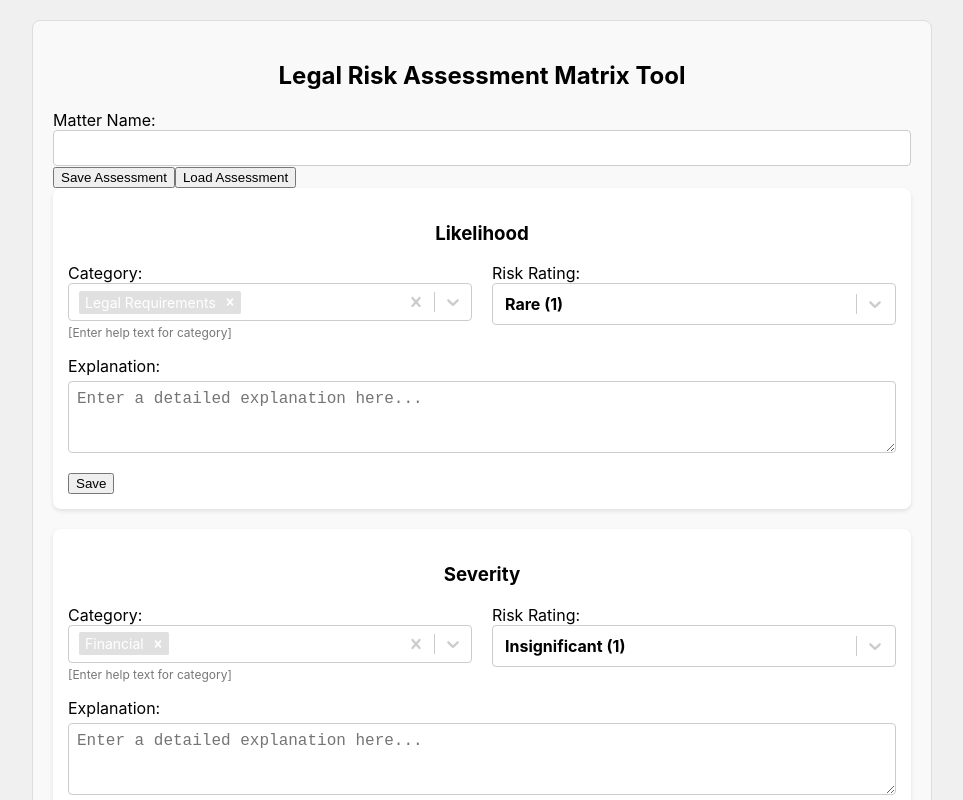
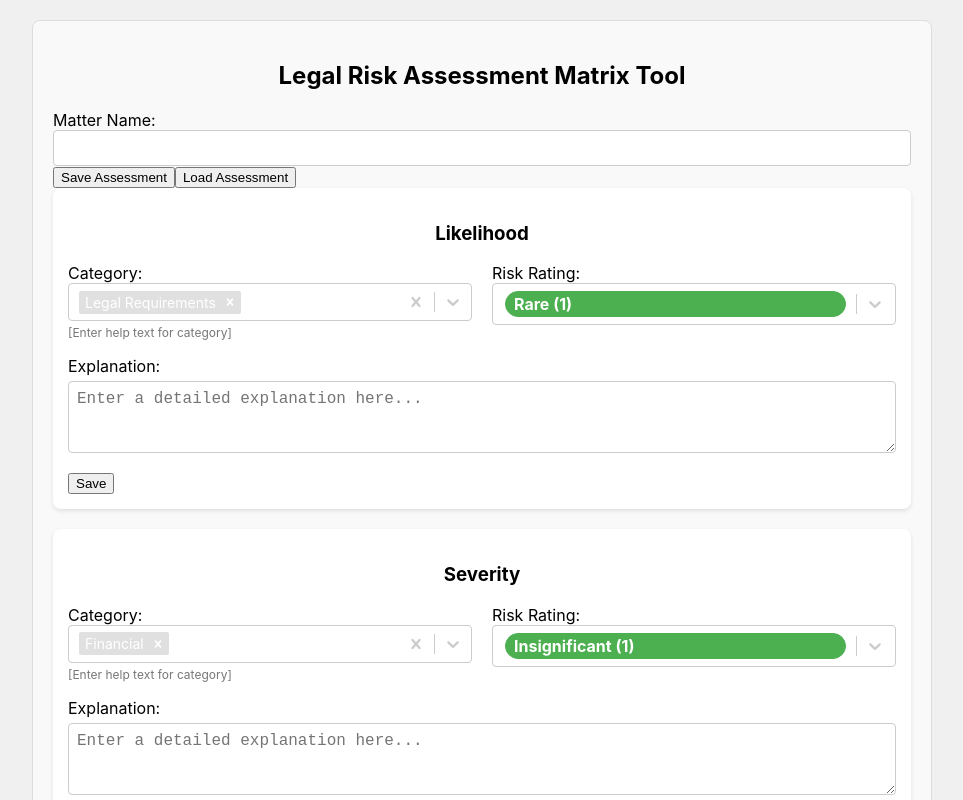
Before and after one commit to lununez/risk-matrix-3000, a React (Create React App) app: page / in a window 1280 px wide. Shown: the top 800 px of the page, without its empty margins (158-1121 px from the left). Built offline with nearby package versions, Linux system fonts and the light colour scheme.

Commit message:
Update RiskMatrix.js

```diff
--- a/src/components/RiskMatrix.js
+++ b/src/components/RiskMatrix.js
@@ -2,7 +2,7 @@
 import React, { useState, useEffect, useRef } from "react";
 import html2canvas from "html2canvas";
 import Select from "react-select";
-import "./RiskMatrix.css"; // Ensure this file contains your updated styling
+import "./RiskMatrix.css"; // Ensure your CSS is updated accordingly
 
 // --- Constants & Utility Functions ---
 
@@ -88,7 +88,6 @@ function generateMarkdownTable(likelihoodRisks, severityRisks) {
   const header = "| Type | Category | Explanation | Risk Rating |\n| --- | --- | --- | --- |\n";
   const rows = [];
   likelihoodRisks.forEach((risk) => {
-    // If risk.categories is an array, join them.
     const categoryText = Array.isArray(risk.categories) ? risk.categories.join(", ") : risk.category;
     rows.push(`| Likelihood | ${categoryText} | ${risk.explanation} | ${risk.ratingLabel} (${risk.rating}) |`);
   });
@@ -99,10 +98,72 @@ function generateMarkdownTable(likelihoodRisks, severityRisks) {
   return header + rows.join("\n");
 }
 
+// Utility to return the pill style for risk rating (used in table rendering)
+function getRiskRatingStyle(value) {
+  let backgroundColor = "#fff",
+    textColor = "#333",
+    borderColor = "#ccc";
+  switch (value) {
+    case 1:
+      backgroundColor = "#4CAF50";
+      textColor = "#FFFFFF";
+      borderColor = "#4CAF50";
+      break;
+    case 2:
+      backgroundColor = "#8BC34A";
+      textColor = "#FFFFFF";
+      borderColor = "#8BC34A";
+      break;
+    case 3:
+      backgroundColor = "#FFEB3B";
+      textColor = "#000000";
+      borderColor = "#FFEB3B";
+      break;
+    case 4:
+      backgroundColor = "#FF9800";
+      textColor = "#000000";
+      borderColor = "#FF9800";
+      break;
+    case 5:
+      backgroundColor = "#F44336";
+      textColor = "#FFFFFF";
+      borderColor = "#F44336";
+      break;
+    default:
+      break;
+  }
+  return {
+    backgroundColor,
+    color: textColor,
+    border: `1px solid ${borderColor}`,
+    borderRadius: "16px",
+    padding: "2px 8px",
+    fontWeight: "700",
+    fontSize: "14px",
+    display: "inline-block",
+  };
+}
+
 // --- Components ---
 
-// Updated RiskInputSection using react-select for a polished multi‑select and single‑select.
+// Updated RiskInputSection using react-select for polished multi‑select and single‑select fields.
 const RiskInputSection = ({ type, categories, ratingOptions, onAddRisk }) => {
+  // Map categories to include color for styling.
+  const categoryOptions = categories.map((cat) => {
+    let color;
+    if (cat === "Legal Requirements") color = "#E91E63";
+    else if (cat === "Prior Commitment") color = "#9C27B0";
+    else if (cat === "3rd Party Rights") color = "#3F51B5";
+    else if (cat === "Defensibility") color = "#00BCD4";
+    else if (cat === "Regulatory Interest") color = "#8BC34A";
+    else if (cat === "Regulatory Engagement") color = "#CDDC39";
+    else if (cat === "Enforcement History") color = "#FFC107";
+    else if (cat === "Discoverability") color = "#FF5722";
+    else if (cat === "Market Practices") color = "#795548";
+    else color = "#ccc";
+    return { value: cat, label: cat, color };
+  });
+
   // For Category, use react-select multi-select.
   const [selectedCategories, setSelectedCategories] = useState([
     { value: categories[0], label: categories[0] },
@@ -132,12 +193,6 @@ const RiskInputSection = ({ type, categories, ratingOptions, onAddRisk }) => {
     });
   }, [selectedCategories, effectiveRatingOptions]);
 
-  // Prepare options for react-select.
-  const categoryOptions = categories.map((cat) => ({
-    value: cat,
-    label: cat,
-    // Optionally add a color property here for custom styling.
-  }));
   const ratingSelectOptions = effectiveRatingOptions.map((opt) => ({
     value: opt.value,
     label: `${opt.label} (${opt.value})`,
@@ -154,9 +209,7 @@ const RiskInputSection = ({ type, categories, ratingOptions, onAddRisk }) => {
       borderRadius: "4px",
       border: "1px solid #ccc",
       boxShadow: state.isFocused ? "0 0 5px rgba(0,0,0,0.3)" : "none",
-      "&:hover": {
-        border: "1px solid #aaa",
-      },
+      "&:hover": { border: "1px solid #aaa" },
       fontSize: "16px",
     }),
     multiValue: (provided, state) => ({
@@ -172,10 +225,7 @@ const RiskInputSection = ({ type, categories, ratingOptions, onAddRisk }) => {
     multiValueRemove: (provided) => ({
       ...provided,
       color: "#fff",
-      ":hover": {
-        backgroundColor: "#ccc",
-        color: "#222",
-      },
+      ":hover": { backgroundColor: "#ccc", color: "#222" },
     }),
     option: (provided, state) => ({
       ...provided,
@@ -205,42 +255,80 @@ const RiskInputSection = ({ type, categories, ratingOptions, onAddRisk }) => {
       borderRadius: "4px",
       border: "1px solid #ccc",
       boxShadow: state.isFocused ? "0 0 5px rgba(0,0,0,0.3)" : "none",
-      "&:hover": {
-        border: "1px solid #aaa",
-      },
+      "&:hover": { border: "1px solid #aaa" },
       fontSize: "16px",
       padding: "2px",
     }),
-    singleValue: (provided) => ({
-      ...provided,
-      fontSize: "16px",
-      fontWeight: 700,
-      color: "#000",
-    }),
+    singleValue: (provided, state) => {
+      // Customize the pill appearance based on the rating value.
+      let backgroundColor = "#fff",
+        textColor = "#333",
+        borderColor = "#ccc";
+      switch (state.data.value) {
+        case 1:
+          backgroundColor = "#4CAF50";
+          textColor = "#fff";
+          borderColor = "#4CAF50";
+          break;
+        case 2:
+          backgroundColor = "#8BC34A";
+          textColor = "#fff";
+          borderColor = "#8BC34A";
+          break;
+        case 3:
+          backgroundColor = "#FFEB3B";
+          textColor = "#000";
+          borderColor = "#FFEB3B";
+          break;
+        case 4:
+          backgroundColor = "#FF9800";
+          textColor = "#000";
+          borderColor = "#FF9800";
+          break;
+        case 5:
+          backgroundColor = "#F44336";
+          textColor = "#fff";
+          borderColor = "#F44336";
+          break;
+        default:
+          break;
+      }
+      return {
+        ...provided,
+        fontSize: "16px",
+        fontWeight: 700,
+        color: textColor,
+        backgroundColor,
+        border: `1px solid ${borderColor}`,
+        borderRadius: "16px",
+        padding: "2px 8px",
+        display: "inline-block",
+      };
+    },
     option: (provided, state) => {
       let backgroundColor = "#fff";
       let textColor = "#333";
       if (state.isSelected) {
         switch (state.data.value) {
-          case 1: // Rare
+          case 1:
             backgroundColor = "#4CAF50";
-            textColor = "#FFFFFF";
+            textColor = "#fff";
             break;
-          case 2: // Unlikely
+          case 2:
             backgroundColor = "#8BC34A";
-            textColor = "#FFFFFF";
+            textColor = "#fff";
             break;
-          case 3: // Possible
+          case 3:
             backgroundColor = "#FFEB3B";
-            textColor = "#000000";
+            textColor = "#000";
             break;
-          case 4: // Likely
+          case 4:
             backgroundColor = "#FF9800";
-            textColor = "#000000";
+            textColor = "#000";
             break;
-          case 5: // Almost Certain
+          case 5:
             backgroundColor = "#F44336";
-            textColor = "#FFFFFF";
+            textColor = "#fff";
             break;
           default:
             backgroundColor = "#fff";
@@ -271,7 +359,6 @@ const RiskInputSection = ({ type, categories, ratingOptions, onAddRisk }) => {
       categories: selectedCategories.map((opt) => opt.value),
       explanation,
       rating: selectedRating.value,
-      // Extract the label without the numeric value in parentheses.
       ratingLabel: selectedRating.label.split(" ")[0],
     };
     onAddRisk(riskData);
@@ -328,7 +415,7 @@ const RiskInputSection = ({ type, categories, ratingOptions, onAddRisk }) => {
   );
 };
 
-// RiskFactorsTable now shows the full rating string.
+// RiskFactorsTable now shows the full rating string as a pill.
 const RiskFactorsTable = ({ title, risks }) => {
   return (
     <div className="risk-factors-table">
@@ -354,7 +441,9 @@ const RiskFactorsTable = ({ title, risks }) => {
                 </td>
                 <td>{risk.explanation}</td>
                 <td style={{ textAlign: "center" }}>
-                  {risk.ratingLabel} ({risk.rating})
+                  <span style={getRiskRatingStyle(risk.rating)}>
+                    {risk.ratingLabel} ({risk.rating})
+                  </span>
                 </td>
               </tr>
             ))}
```
